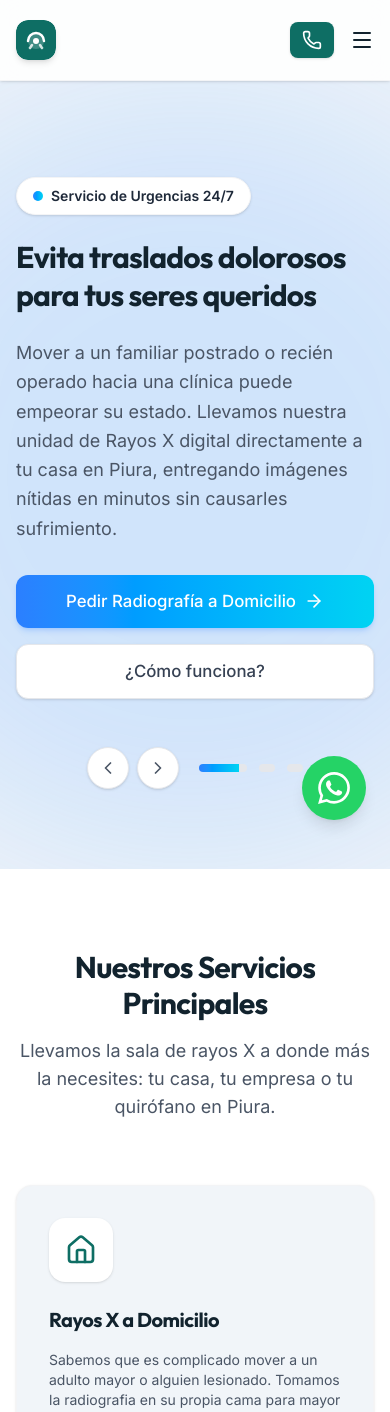
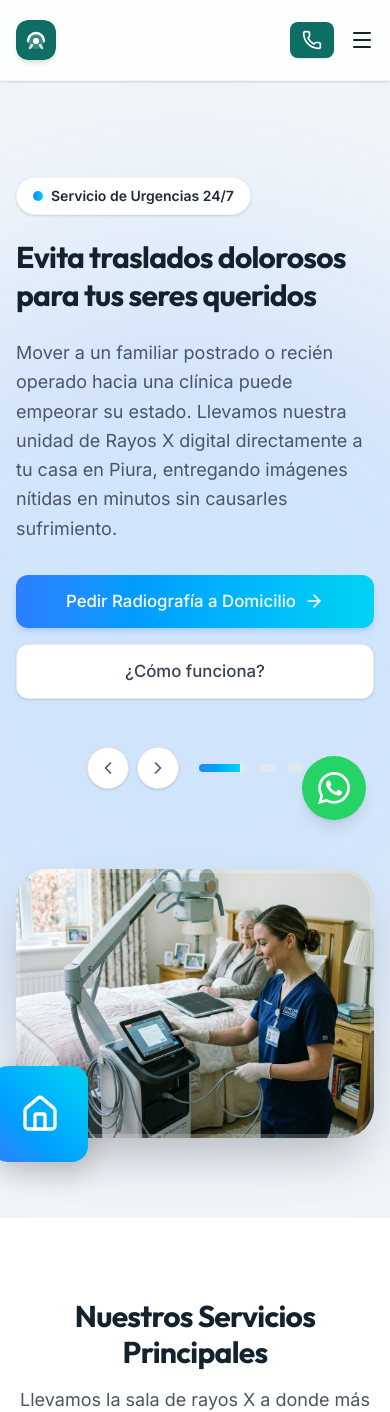
Before and after one commit to ManIA2024/radiografia_digital_a_domicilio_piura, a Next.js app: page / in a window 390 px wide. Shown: the top 1412 px of the page. Built offline with nearby package versions, Linux system fonts and the light colour scheme.

Commit message:
ui: mejorar hero haciendolo visible en movil y refinando animacion

```diff
--- a/src/components/home/HeroSection.jsx
+++ b/src/components/home/HeroSection.jsx
@@ -197,15 +197,15 @@ const HeroSection = () => {
           </div>
 
           {/* Visual Content (Right Side) */}
-          <div className="w-full lg:w-1/2 relative hidden md:block group perspective">
+          <div className="w-full lg:w-1/2 relative group perspective mt-8 lg:mt-0">
             <AnimatePresence mode="wait">
               <motion.div
                 key={currentSlide}
-                initial={{ opacity: 0, scale: 0.98 }}
+                initial={{ opacity: 0, scale: 0.95 }}
                 animate={{ opacity: 1, scale: 1 }}
-                exit={{ opacity: 0, scale: 1.02 }}
+                exit={{ opacity: 0, scale: 1.05 }}
                 transition={{ duration: 0.6, ease: "easeOut" }}
-                className="relative w-full aspect-[4/3] max-w-[560px] mx-auto transition-transform duration-700 ease-out group-hover:-translate-y-2 z-10"
+                className="relative w-full aspect-[4/3] sm:aspect-video lg:aspect-[4/3] max-w-[560px] mx-auto transition-transform duration-700 ease-out group-hover:-translate-y-2 z-10"
               >
                 {/* Image and Background Container */}
                 <div className="absolute inset-0 rounded-[2rem] overflow-hidden shadow-2xl transition-shadow duration-700 ease-out group-hover:shadow-[0_20px_50px_rgba(0,0,0,0.15)] z-0">
```
